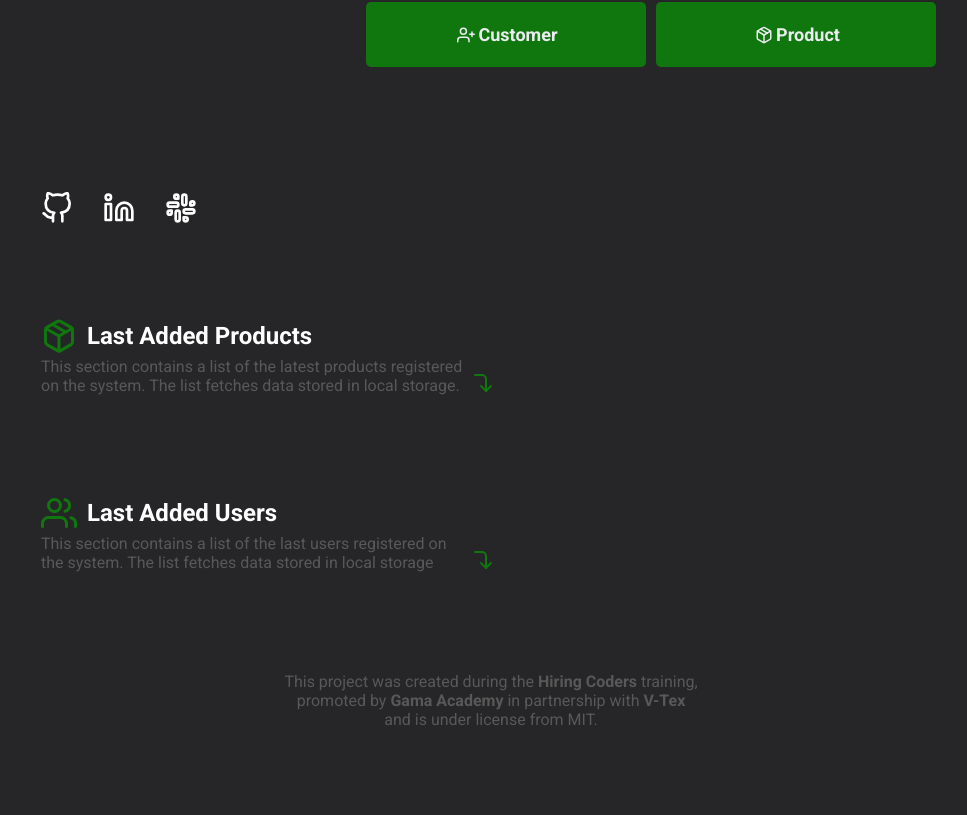
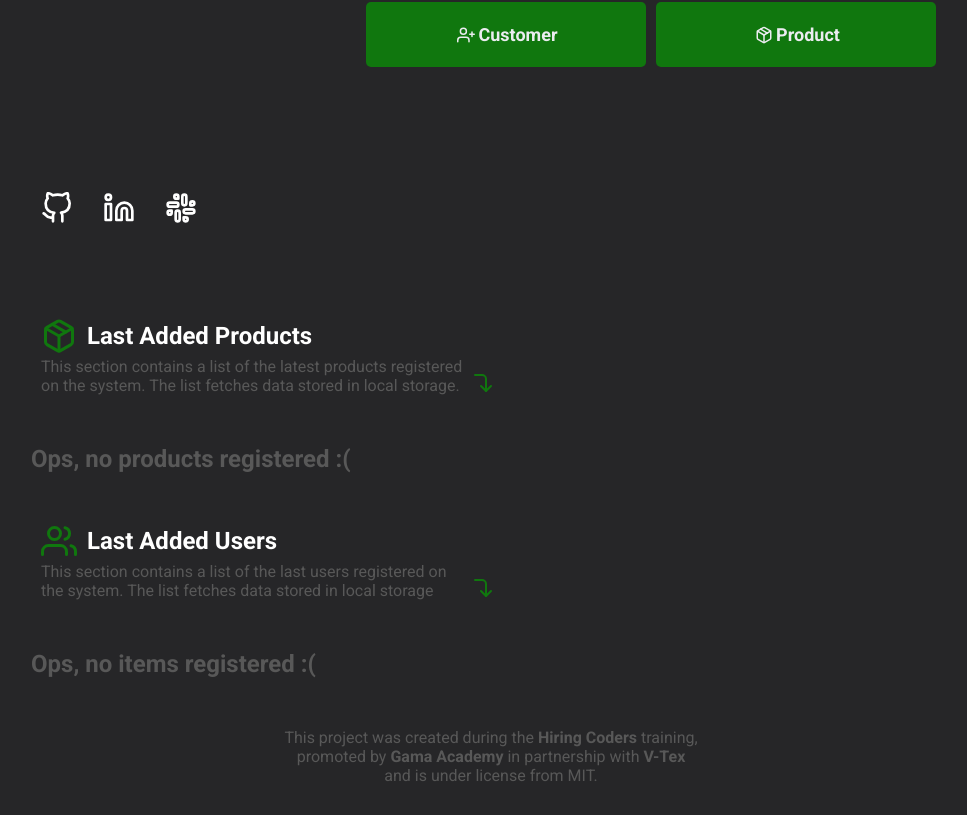
Before and after one commit to pedro-drosa/HC-Hiring-Coders-Records-Management, a React (Create React App) app: page / in a window 1280 px wide. Shown: the part 541-1356 px from the top of the page, without its empty margins (149-1116 px from the left). Before the commit the page ends 1300 px from the top, so only its background shows below. Built offline with nearby package versions, Linux system fonts and the light colour scheme.

Commit message:
fix: conditional rendering

```diff
--- a/src/pages/Customers/index.tsx
+++ b/src/pages/Customers/index.tsx
@@ -157,6 +157,7 @@ export const Customers:React.FC = () => {
       </section>
       <section className="customers">
         {
+          customers.length > 0 ?
           customers.map((customer, index) => {
             return(
               <dl key={index}>
@@ -165,7 +166,7 @@ export const Customers:React.FC = () => {
                 <dd><FiMapPin/>{`${customer.address.city},${customer.address.uf}`}</dd>
               </dl>
             )
-          })
+          }) : <h1 className="info">Ops, no customers registered :(</h1>
         }
       </section>
       <footer>
--- a/src/pages/Home/index.tsx
+++ b/src/pages/Home/index.tsx
@@ -102,6 +102,7 @@ export const Home: React.FC = () => {
       </section>
       <section className="card">
         {
+          lastProducts.length > 0 ?
           lastProducts.map((product, index) => {
             return(
               <dl key={index}>
@@ -111,6 +112,7 @@ export const Home: React.FC = () => {
               </dl>
             );
           })
+          : <h1 className="info">Ops, no products registered :(</h1>
         }
       </section>
       <section className="description">
@@ -122,6 +124,7 @@ export const Home: React.FC = () => {
       </section>
       <section className="card">
         {
+          lastCustomers.length > 0 ?
           lastCustomers.map((customer, index) => {
             return(
               <dl>
@@ -130,7 +133,7 @@ export const Home: React.FC = () => {
                 <dd><FiMapPin/>{customer.address.city}, {customer.address.uf}</dd>
               </dl>
             )
-          })
+          }) : <h1 className="info">Ops, no items registered :(</h1>
         }
       </section>
       <footer>
--- a/src/pages/Products/index.tsx
+++ b/src/pages/Products/index.tsx
@@ -131,6 +131,7 @@ export const Products:React.FC = () => {
       </section>
       <section className="products">
         {
+          products.length > 0 ?
           products.map((product, index) => {
             return(
               <dl key={index}>
@@ -139,7 +140,7 @@ export const Products:React.FC = () => {
                 <dd><FiInfo/>{product.description}</dd>
               </dl>
             );
-          })
+          }) : <h1 className="info">Ops, no customers registered :(</h1>
         }
       </section>
       <footer>
--- a/src/styles/global.scss
+++ b/src/styles/global.scss
@@ -19,3 +19,7 @@ img {
 button, a {
   cursor: pointer;
 }
+
+.info {
+  color: #585858;
+}
```
